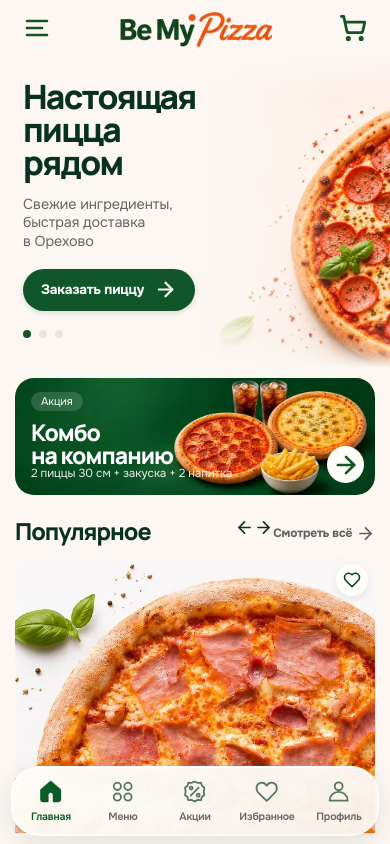
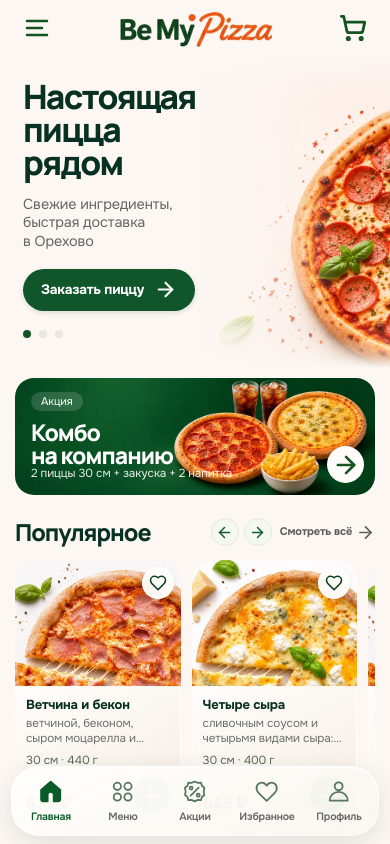
Before and after one commit to Ryt1nger/Be-My-Pizza, a React (Vite) app in the folder apps/customer/: page / in a window 390 px wide. Shown: the top 844 px of the page. Built offline with nearby package versions, Linux system fonts and the light colour scheme.

Commit message:
style(menu): compact pizza ingredients, scroll-snap bestsellers and advanced filters

```diff
--- a/apps/customer/src/shared/styles/index.css
+++ b/apps/customer/src/shared/styles/index.css
@@ -1613,3 +1613,99 @@ button,input,select,textarea{-webkit-appearance:none;appearance:none}
 @media(max-width:374px){
  .bmp-product-ingredient-photo{height:37px}
 }
+
+
+/* Popular pizzas: native touch/trackpad carousel, no vertical scrolling. */
+.bmp-popular-controls{display:flex;align-items:center;gap:5px;min-width:0}
+.bmp-popular-arrow{
+  display:grid;place-items:center;flex:0 0 31px;width:31px;height:31px;
+  border:1px solid #E1E9DA;border-radius:50%;background:#F5F8F0;color:#135A30;
+  transition:background .18s ease,transform .18s ease;
+}
+.bmp-popular-arrow:hover{background:#E4EFD9}
+.bmp-popular-arrow:active{transform:scale(.94)}
+.bmp-popular-all{margin-left:6px}
+.bmp-popular-track{
+  display:flex;align-items:stretch;gap:14px;width:100%;
+  padding:1px 0 7px;overflow-x:auto;overflow-y:hidden;
+  scroll-snap-type:x mandatory;overscroll-behavior-x:contain;
+  -webkit-overflow-scrolling:touch;scrollbar-width:none;
+}
+.bmp-popular-track::-webkit-scrollbar{display:none}
+.bmp-popular-track>.bmp-pizza-card{
+  flex:0 0 clamp(165px,47%,232px);width:auto;min-width:0;
+  scroll-snap-align:start;scroll-snap-stop:normal;
+}
+.bmp-popular-track:focus-visible{outline:2px solid #2D8E4E;outline-offset:3px;border-radius:18px}
+.bmp-pizza-composition,.bmp-menu-small-description{
+  display:-webkit-box;-webkit-box-orient:vertical;
+  -webkit-line-clamp:2;line-clamp:2;overflow:hidden;
+  min-height:2.6em;
+}
+.bmp-menu-small-description{min-height:2.6em}
+@media(min-width:768px){
+ .bmp-popular-track>.bmp-pizza-card{flex:0 0 calc((100% - 42px)/4)}
+ .bmp-popular-arrow{display:none}
+}
+@media(max-width:480px){
+ .bmp-popular-track{gap:11px}
+ .bmp-popular-track>.bmp-pizza-card{flex-basis:clamp(157px,46%,186px)}
+ .bmp-popular-arrow{width:28px;height:28px;flex-basis:28px}
+ .bmp-popular-arrow svg{width:17px;height:17px}
+ .bmp-popular-all{margin-left:3px;font-size:11px}
+ .bmp-pizza-card .bmp-product-glass{
+   min-height:135px;padding-top:11px;padding-bottom:10px;
+ }
+ .bmp-pizza-card .bmp-pizza-composition{font-size:10.5px;line-height:1.25;margin-top:4px}
+ .bmp-pizza-card .bmp-pizza-card-size{margin-top:5px;font-size:11px}
+ .bmp-pizza-card .bmp-product-glass .bmp-price{font-size:clamp(17px,4.4vw,20px)}
+ .bmp-pizza-card .bmp-product-glass .bmp-body-strong{font-size:clamp(12px,3.35vw,14px)}
+}
+@media(max-width:360px){
+ .bmp-popular-track>.bmp-pizza-card{flex-basis:156px}
+ .bmp-popular-controls{gap:3px}
+}
+
+/* Category filters only use actual catalog prices and ingredient descriptions. */
+.bmp-menu-extra-filters--details{
+ display:grid;grid-template-columns:1fr;gap:15px;
+ margin:0 0 17px;padding:16px;border-radius:19px;
+}
+.bmp-menu-filters-heading{display:flex;justify-content:space-between;gap:10px;align-items:center}
+.bmp-menu-filters-heading strong{font-size:15px;color:#143E2A;font-weight:750}
+.bmp-menu-filters-heading button{min-height:32px;padding:4px 8px;font-size:12px}
+.bmp-menu-price-filter,.bmp-menu-ingredients-filter{display:flex;flex-direction:column;gap:9px}
+.bmp-menu-price-filter>span,.bmp-menu-ingredients-filter>span{
+ color:#3E5947;font-size:13px;font-weight:700;
+}
+.bmp-menu-price-fields{display:grid;grid-template-columns:repeat(2,minmax(0,1fr));gap:10px}
+.bmp-menu-price-fields label{
+ display:flex;align-items:center;gap:8px;min-width:0;min-height:45px;padding:6px 11px;
+ border:1px solid #E1E5DD;border-radius:13px;background:#FFF;color:#69766A;font-size:12px;
+}
+.bmp-menu-price-fields input{
+ display:block;min-width:0;width:100%;border:0;background:transparent;outline:0;
+ color:#153D2B;font-size:15px;font-weight:650;appearance:textfield;-moz-appearance:textfield;
+}
+.bmp-menu-price-fields input::-webkit-inner-spin-button,
+.bmp-menu-price-fields input::-webkit-outer-spin-button{-webkit-appearance:none;margin:0}
+.bmp-menu-price-fields label:focus-within{outline:2px solid #5EA371;outline-offset:2px}
+.bmp-menu-ingredient-chips{display:flex;flex-wrap:wrap;gap:7px}
+.bmp-menu-ingredient-chip{
+ display:inline-flex;align-items:center;justify-content:center;
+ min-height:36px;padding:7px 12px;border:1px solid #E3E8DD;
+ border-radius:999px;background:#FFF;color:#4E6753;font-size:12px;font-weight:650;
+}
+.bmp-menu-ingredient-chip--active{
+ background:#E3EFDA;border-color:#A8C8A9;color:#155A2F;
+}
+.bmp-menu-extra-filters--details .bmp-menu-favorite-toggle{
+ display:flex;align-items:center;min-height:28px;color:#334D3C;
+}
+.bmp-menu-filter-count{
+ padding-top:10px;border-top:1px solid #E9EBE6;color:#708071;font-size:12px;
+}
+@media(min-width:700px){
+ .bmp-menu-extra-filters--details{grid-template-columns:repeat(2,minmax(0,1fr));column-gap:22px}
+ .bmp-menu-filters-heading,.bmp-menu-ingredients-filter,.bmp-menu-filter-count{grid-column:1/-1}
+}
```
